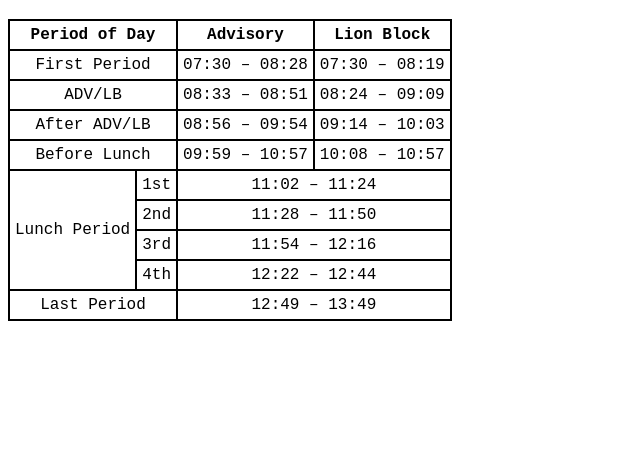
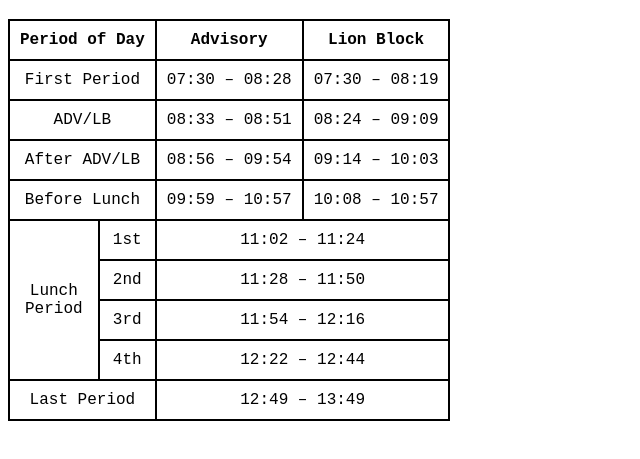
Before and after one commit to Yiru-Liu/LHS-band-timer, a plain HTML site: page schedule-table.html in a window 1280 px wide. Shown: the part 61-520 px from the top of the page, without its empty margins (0-640 px from the left). Drawn offline with Linux system fonts and the light colour scheme.

Commit message:
Cosmetic changes

```diff
--- a/schedule-table.html
+++ b/schedule-table.html
@@ -10,7 +10,7 @@
               border-collapse: collapse;
             }
             th, td {
-              padding: 5px;
+              padding: 10px;
               text-align: center;
               font-family: "Courier New", Courier, monospace;
             }
@@ -45,7 +45,7 @@
                 <td>10:08 &ndash; 10:57</td>
             </tr>
             <tr>
-                <td rowspan="4">Lunch Period</td>
+                <td rowspan="4">Lunch<br>Period</td>
                 <td>1st</td>
                 <td colspan="2">11:02 &ndash; 11:24</td>
             </tr>
```
